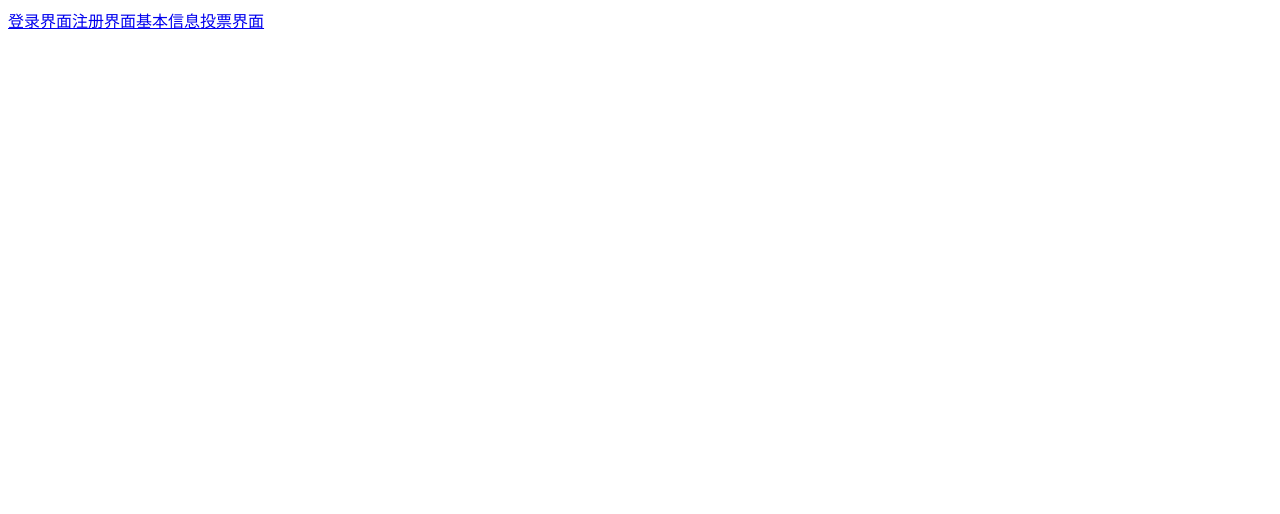
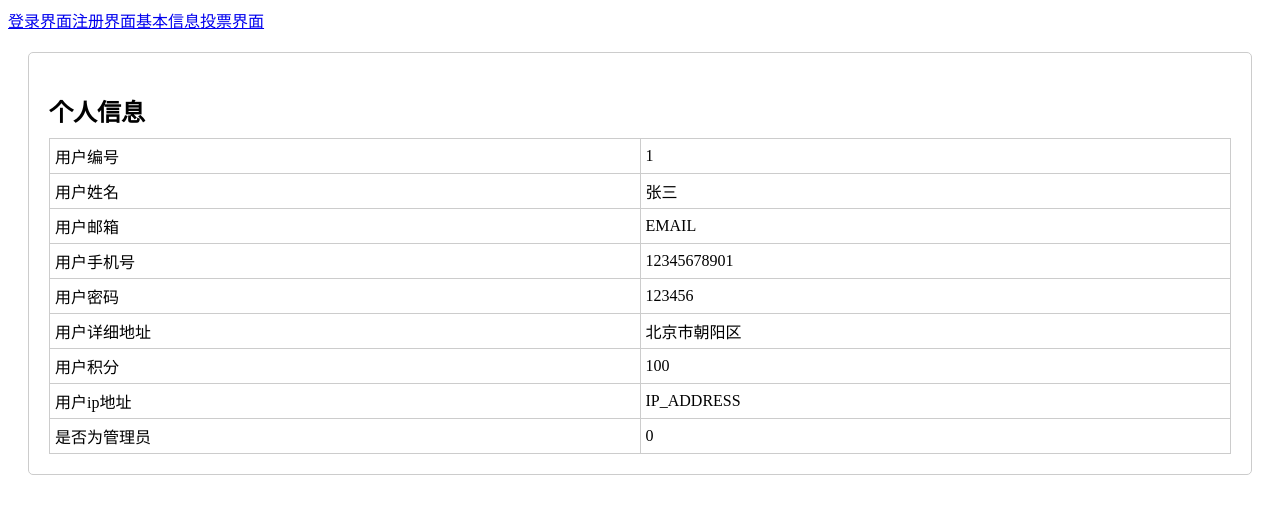
Before and after one commit to forExpecto/OlympicVote, a Vue app in the folder olympic-vote/: page /BasicMessage in a window 1280 px wide. Before the commit this address had no page. Shown: the top 514 px of the page. Built offline with nearby package versions, Linux system fonts and the light colour scheme.

Commit message:
登录界面完成

```diff
--- a/olympic-vote/src/router/index.js
+++ b/olympic-vote/src/router/index.js
@@ -1,15 +1,15 @@
 
 import { createRouter, createWebHistory } from 'vue-router'
-import BasicMasage from '@/view/User/BasicMasage.vue';
+import BasicMassage from '@/view/User/BasicMassage.vue';
 import LoginView from '@/view/User/LoginView.vue';
 import RegisterView from '@/view/User/RegisterView.vue';
 import VoteView from '@/view/vote/VoteView.vue';
 
 const routes = [
     {
-        path: '/BasicMasage',
-        name: 'BasicMasage',
-        component: BasicMasage
+        path: '/BasicMessage',
+        name: 'BasicMassage',
+        component: BasicMassage
     },
     {
         path: '/LoginView',
--- a/olympic-vote/src/view/User/BasicMasage.vue
+++ /dev/null
@@ -1,100 +0,0 @@
-<template>
-    <div class="user-info-container">
-        <el-card class="user-info-card">
-            <div class="user-info-header">
-                <span class="user-info-title">{{ user.user_name }}</span>
-                <el-button type="text" icon="el-icon-edit" @click="editUser"></el-button>
-            </div>
-            <div class="user-info-content">
-                <el-row>
-                    <el-col :span="8" class="user-info-label">用户编号：</el-col>
-                    <el-col :span="16">{{ user.user_id }}</el-col>
-                </el-row>
-                <el-row>
-                    <el-col :span="8" class="user-info-label">用户邮箱：</el-col>
-                    <el-col :span="16">{{ user.user_email }}</el-col>
-                </el-row>
-                <el-row>
-                    <el-col :span="8" class="user-info-label">用户手机号：</el-col>
-                    <el-col :span="16">{{ user.user_phone }}</el-col>
-                </el-row>
-                <el-row>
-                    <el-col :span="8" class="user-info-label">用户地址：</el-col>
-                    <el-col :span="16">{{ user.user_address }}</el-col>
-                </el-row>
-                <el-row>
-                    <el-col :span="8" class="user-info-label">用户积分：</el-col>
-                    <el-col :span="16">{{ user.user_score }}</el-col>
-                </el-row>
-                <el-row>
-                    <el-col :span="8" class="user-info-label">用户 IP 地址：</el-col>
-                    <el-col :span="16">{{ user.user_ip }}</el-col>
-                </el-row>
-                <el-row>
-                    <el-col :span="8" class="user-info-label">是否为管理员：</el-col>
-                    <el-col :span="16">{{ user.is_admin ? '是' : '否' }}</el-col>
-                </el-row>
-            </div>
-        </el-card>
-    </div>
-</template>
-
-<script>
-export default {
-    data() {
-        return {
-            user: {
-                user_id: '111',
-                user_name: '111',
-                user_email: '11',
-                user_phone: '111',
-                user_password: '111',
-                user_address: '111',
-                user_score: '111',
-                user_ip: '111',
-                is_admin: false
-            }
-        };
-    },
-    methods: {
-        editUser() {
-            // 在这里处理编辑用户逻辑
-            console.log('编辑用户：', this.user);
-            // 可以打开一个模态框来编辑用户信息
-            // this.$modal.show('edit-user-modal');
-        }
-    }
-};
-</script>
-
-<style scoped>
-.user-info-container {
-    max-width: 600px;
-    margin: 0 auto;
-    padding: 20px;
-}
-
-.user-info-card {
-    box-shadow: 0 2px 4px rgba(0, 0, 0, 0.1);
-}
-
-.user-info-header {
-    display: flex;
-    justify-content: space-between;
-    align-items: center;
-    margin-bottom: 10px;
-}
-
-.user-info-title {
-    font-size: 18px;
-    font-weight: bold;
-}
-
-.user-info-content {
-    margin-top: 10px;
-}
-
-.user-info-label {
-    font-weight: bold;
-}
-</style>
--- /dev/null
+++ b/olympic-vote/src/view/User/BasicMassage.vue
@@ -0,0 +1,96 @@
+<template>
+    <div class="user-info">
+        <h2>个人信息</h2>
+        <table>
+            <tbody>
+                <tr>
+                    <td>用户编号</td>
+                    <td>{{ userInfo.user_id }}</td>
+                </tr>
+                <tr>
+                    <td>用户姓名</td>
+                    <td>{{ userInfo.user_name }}</td>
+                </tr>
+                <tr>
+                    <td>用户邮箱</td>
+                    <td>{{ userInfo.user_email }}</td>
+                </tr>
+                <tr>
+                    <td>用户手机号</td>
+                    <td>{{ userInfo.user_phone }}</td>
+                </tr>
+                <tr>
+                    <td>用户密码</td>
+                    <td>{{ userInfo.user_password }}</td>
+                </tr>
+                <tr>
+                    <td>用户详细地址</td>
+                    <td>{{ userInfo.user_address }}</td>
+                </tr>
+                <tr>
+                    <td>用户积分</td>
+                    <td>{{ userInfo.user_score }}</td>
+                </tr>
+                <tr>
+                    <td>用户ip地址</td>
+                    <td>{{ userInfo.user_ip }}</td>
+                </tr>
+                <tr>
+                    <td>是否为管理员</td>
+                    <td>{{ userInfo.is_admin }}</td>
+                </tr>
+            </tbody>
+        </table>
+    </div>
+</template>
+
+<script>
+export default {
+    name: 'UserInfo',
+    // props: {
+    //     userInfo: {
+    //         type: Object,
+    //         required: true
+    //     }
+    // }
+    data() {
+        return {
+            userInfo: {
+                user_id: 1,
+                user_name: '张三',
+                user_email: 'EMAIL',
+                user_phone: '12345678901',
+                user_password: '123456',
+                user_address: '北京市朝阳区',
+                user_score: 100,
+                user_ip: 'IP_ADDRESS',
+                is_admin: 0
+            }
+        }
+    },
+
+}
+</script>
+
+<style scoped>
+.user-info {
+    margin: 20px;
+    padding: 20px;
+    border: 1px solid #ccc;
+    border-radius: 5px;
+}
+
+.user-info h2 {
+    margin-bottom: 10px;
+}
+
+.user-info table {
+    width: 100%;
+    border-collapse: collapse;
+}
+
+.user-info td {
+    padding: 5px;
+    border: 1px solid #ccc;
+}
+</style>
--- a/olympic-vote/src/view/User/LoginView.vue
+++ b/olympic-vote/src/view/User/LoginView.vue
@@ -1,4 +1,5 @@
 <template>
+    <div class="background">
         <div class="login-container">
             <el-form ref="loginForm" :model="loginForm" label-width="80px">
                 <el-form-item label="用户名">
@@ -12,6 +13,7 @@
                     <el-button @click="resetForm">重置</el-button>
                 </el-form-item>
             </el-form>
+        </div>
     </div>
 </template>
 
@@ -45,14 +47,36 @@ export default {
 </script>
 
 <style scoped>
+/* 页面背景 */
+.background {
+    position: fixed;
+    top: 0;
+    left: 0;
+    right: 0;
+    bottom: 0;
+    background-image: url('@/assets/Login/more-background-pic.jpg');
+    background-size: cover;
+    background-position: center;
+    display: flex;
+    justify-content: center;
+    align-items: center;
+}
+
+/* 登录框样式 */
 .login-container {
-    max-width: 400px;
-    margin: 0 auto;
+    width: 400px;
     padding: 20px;
-    border: 1px solid #ccc;
-    border-radius: 5px;
-    background-color: #f5f5f5;
-    box-shadow: 0 2px 4px rgba(0, 0, 0, 0.1);
+    border-radius: 8px;
+    background-color: rgba(255, 255, 255, 0.8);
+    /* 半透明白色背景 */
+    box-shadow: 0 4px 8px rgba(0, 0, 0, 0.15);
+    transition: transform 0.3s ease, box-shadow 0.3s ease;
+}
+
+/* 登录框浮动和阴影效果 */
+.login-container:hover {
+    transform: translate(-5px, -5px);
+    box-shadow: 0 8px 16px rgba(0, 0, 0, 0.3);
 }
 
 .el-form-item label {
```
Also changed, not shown: olympic-vote/src/assets/Login/more-background-pic.jpg (added). Lines whose indentation alone changed are shown as unchanged.
